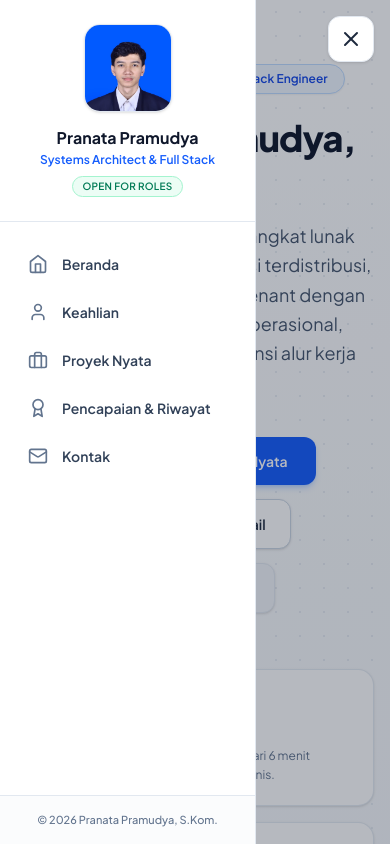
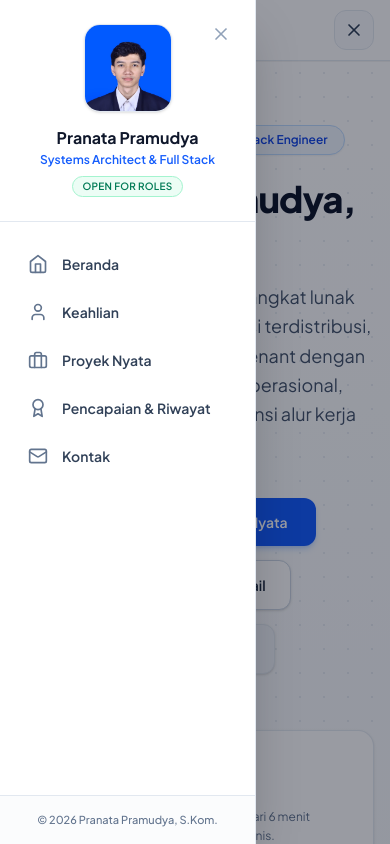
Before and after one commit to pranatapramudya/portofolio-pranata, a Next.js app: page / in a window 390 px wide. Both pictures are taken after a click on the button "Buka Navigasi". Shown: the top 844 px of the page. Built offline with nearby package versions, Linux system fonts and the light colour scheme.

Commit message:
fix: replace floating mobile toggle with sticky solid navbar to eliminate scroll overlap

```diff
--- a/src/app/layout.tsx
+++ b/src/app/layout.tsx
@@ -24,7 +24,7 @@ export default function RootLayout({
   return (
     <html lang="id" className="scroll-smooth">
       <body
-        className={`${plusJakartaSans.className} bg-slate-50 text-slate-900 antialiased min-h-screen flex selection:bg-blue-100 selection:text-blue-900`}
+        className={`${plusJakartaSans.className} bg-slate-50 text-slate-900 antialiased min-h-screen flex flex-col lg:flex-row selection:bg-blue-100 selection:text-blue-900`}
       >
         <Sidebar />
         <div className="flex-1 lg:ml-64 flex flex-col min-h-screen w-full">
--- a/src/components/Sidebar.tsx
+++ b/src/components/Sidebar.tsx
@@ -44,35 +44,68 @@ export default function Sidebar() {
 
   return (
     <>
-      {/* Mobile Toggle Button */}
+      {/* Mobile Top Navbar - Solid & Sticky, Tidak Ngambang Di Atas Konten */}
+      <header className="lg:hidden sticky top-0 z-30 bg-white/95 backdrop-blur-md border-b border-slate-200 px-4 py-2.5 flex items-center justify-between shadow-2xs">
+        <div className="flex items-center gap-3">
+          <div className="w-9 h-9 rounded-xl overflow-hidden border border-slate-200 bg-slate-100 flex-shrink-0">
+            <Image
+              src="/images/foto-profil.jpg"
+              alt="Pranata Pramudya"
+              width={36}
+              height={36}
+              className="w-full h-full object-cover object-top"
+              priority
+            />
+          </div>
+          <div className="leading-tight">
+            <div className="text-sm font-bold text-slate-900">
+              Pranata Pramudya
+            </div>
+            <div className="text-[11px] font-semibold text-blue-600">
+              Systems Architect &amp; Full Stack
+            </div>
+          </div>
+        </div>
+
         <button
           onClick={toggleSidebar}
-        aria-label="Toggle Navigation"
-        className="lg:hidden fixed top-4 right-4 z-50 p-2.5 rounded-xl bg-white text-slate-800 border border-slate-200 shadow-sm hover:bg-slate-50 transition-colors cursor-pointer min-h-[44px] min-w-[44px] flex items-center justify-center"
+          aria-label="Buka Navigasi"
+          className="p-2 rounded-xl bg-slate-50 text-slate-700 border border-slate-200 hover:bg-slate-100 transition-colors cursor-pointer min-h-[40px] min-w-[40px] flex items-center justify-center"
         >
           {isOpen ? (
-          <XIcon className="w-6 h-6" />
+            <XIcon className="w-5 h-5" />
           ) : (
-          <MenuIcon className="w-6 h-6" />
+            <MenuIcon className="w-5 h-5" />
           )}
         </button>
+      </header>
 
-      {/* Overlay for mobile */}
+      {/* Backdrop Overlay for mobile drawer */}
       {isOpen && (
         <div
-          className="lg:hidden fixed inset-0 bg-slate-900/30 z-40 transition-opacity"
+          className="lg:hidden fixed inset-0 bg-slate-950/40 z-40 transition-opacity"
           onClick={closeSidebar}
         />
       )}
 
-      {/* Solid Stationary Sidebar */}
+      {/* Sidebar (Desktop Fixed Panel & Mobile Drawer) */}
       <aside
-        className={`fixed top-0 left-0 h-screen w-64 bg-white border-r border-slate-200 z-40 transition-transform duration-200 ease-in-out ${
-          isOpen ? "translate-x-0" : "-translate-x-full lg:translate-x-0"
+        className={`fixed top-0 left-0 h-screen w-64 bg-white border-r border-slate-200 z-50 transition-transform duration-200 ease-in-out ${
+          isOpen
+            ? "translate-x-0 shadow-2xl"
+            : "-translate-x-full lg:translate-x-0"
         } flex flex-col`}
       >
-        {/* Profile with Real Photo */}
-        <div className="p-6 border-b border-slate-200 text-center">
+        {/* Mobile Close Button & Profile Header */}
+        <div className="p-6 border-b border-slate-200 text-center relative">
+          <button
+            onClick={closeSidebar}
+            aria-label="Tutup Menu"
+            className="lg:hidden absolute top-4 right-4 p-2 text-slate-400 hover:text-slate-700 rounded-lg cursor-pointer"
+          >
+            <XIcon className="w-5 h-5" />
+          </button>
+
           <div className="w-22 h-22 mx-auto rounded-2xl overflow-hidden border border-slate-200 shadow-sm mb-3.5 bg-slate-100 flex items-center justify-center">
             <Image
               src="/images/foto-profil.jpg"
```
Lines whose indentation alone changed are shown as unchanged.
